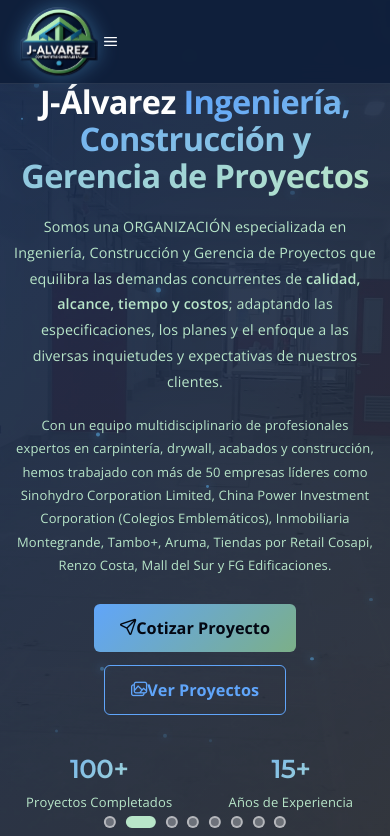
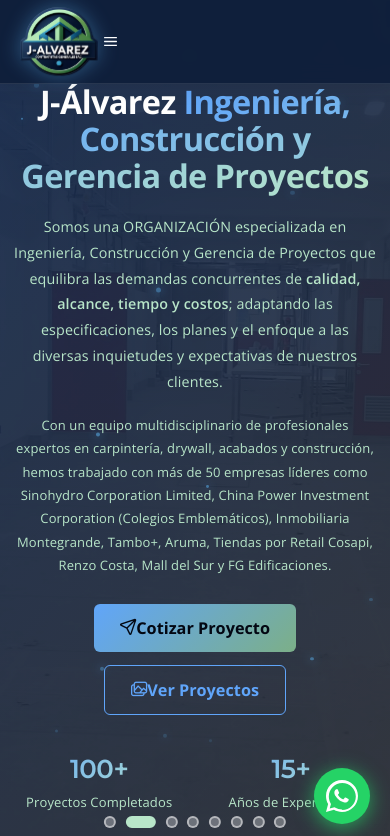
Before and after one commit to CAVIVANCOR/contratista-profesional, a React (Vite) app: page / in a window 390 px wide. Shown: the top 836 px of the page. Built offline with nearby package versions, Linux system fonts and the light colour scheme.

Commit message:
whatsapp

```diff
--- a/src/components/WhatsAppButton/WhatsAppButton.css
+++ b/src/components/WhatsAppButton/WhatsAppButton.css
@@ -1 +1,95 @@
-/* Estilos personalizados para WhatsApp flotante si es necesario */
+/* Botón flotante de WhatsApp */
+.whatsapp-float-button {
+  position: fixed;
+  bottom: 30px;
+  right: 30px;
+  width: 60px;
+  height: 60px;
+  background: #25D366;
+  border-radius: 50%;
+  display: flex;
+  align-items: center;
+  justify-content: center;
+  cursor: pointer;
+  box-shadow: 0 4px 12px rgba(37, 211, 102, 0.4);
+  transition: all 0.3s ease;
+  z-index: 1000;
+  animation: pulse 2s infinite;
+}
+
+.whatsapp-float-button:hover {
+  transform: scale(1.1);
+  box-shadow: 0 6px 20px rgba(37, 211, 102, 0.6);
+}
+
+.whatsapp-icon {
+  width: 35px;
+  height: 35px;
+  color: white;
+}
+
+.whatsapp-tooltip {
+  position: absolute;
+  right: 70px;
+  background: #128C7E;
+  color: white;
+  padding: 8px 16px;
+  border-radius: 8px;
+  white-space: nowrap;
+  font-size: 14px;
+  font-weight: 500;
+  box-shadow: 0 2px 8px rgba(0, 0, 0, 0.15);
+  animation: slideIn 0.3s ease;
+}
+
+.whatsapp-tooltip::after {
+  content: '';
+  position: absolute;
+  right: -8px;
+  top: 50%;
+  transform: translateY(-50%);
+  width: 0;
+  height: 0;
+  border-left: 8px solid #128C7E;
+  border-top: 8px solid transparent;
+  border-bottom: 8px solid transparent;
+}
+
+@keyframes pulse {
+  0%, 100% {
+    box-shadow: 0 4px 12px rgba(37, 211, 102, 0.4);
+  }
+  50% {
+    box-shadow: 0 4px 20px rgba(37, 211, 102, 0.7);
+  }
+}
+
+@keyframes slideIn {
+  from {
+    opacity: 0;
+    transform: translateX(10px);
+  }
+  to {
+    opacity: 1;
+    transform: translateX(0);
+  }
+}
+
+/* Responsive */
+@media (max-width: 768px) {
+  .whatsapp-float-button {
+    bottom: 20px;
+    right: 20px;
+    width: 56px;
+    height: 56px;
+  }
+
+  .whatsapp-icon {
+    width: 32px;
+    height: 32px;
+  }
+
+  .whatsapp-tooltip {
+    display: none;
+  }
+}
--- a/src/components/WhatsAppButton/WhatsAppButton.jsx
+++ b/src/components/WhatsAppButton/WhatsAppButton.jsx
@@ -1,19 +1,38 @@
-import { FloatingWhatsApp } from 'react-floating-whatsapp'
+import { useState } from 'react'
 import './WhatsAppButton.css'
 
 const WhatsAppButton = () => {
+  const [isHovered, setIsHovered] = useState(false)
+
+  const phoneNumber = '51947175210' // Sin el +
+  const message = encodeURIComponent('¡Hola! Me gustaría obtener más información sobre sus servicios.')
+  const whatsappUrl = `https://wa.me/${phoneNumber}?text=${message}`
+
+  const handleClick = () => {
+    window.open(whatsappUrl, '_blank')
+  }
+
   return (
-    <FloatingWhatsApp
-      phoneNumber="+51947175210"
-      accountName="J-Alvarez Contratistas"
-      statusMessage="En línea"
-      chatMessage="¡Hola! Bienvenido a J-Alvarez Contratistas Generales. ¿En qué podemos ayudarte?"
-      placeholder="Escribe tu mensaje..."
-      allowClickAway
-      notification
-      notificationDelay={60000}
-      avatar="/images/logos/LogoJAlvarezOK.png"
-    />
+    <div
+      className="whatsapp-float-button"
+      onClick={handleClick}
+      onMouseEnter={() => setIsHovered(true)}
+      onMouseLeave={() => setIsHovered(false)}
+      title="Chatea con nosotros por WhatsApp"
+    >
+      <svg
+        viewBox="0 0 32 32"
+        className="whatsapp-icon"
+        fill="currentColor"
+      >
+        <path d="M16 0c-8.837 0-16 7.163-16 16 0 2.825 0.737 5.607 2.137 8.048l-2.137 7.952 7.933-2.127c2.42 1.37 5.173 2.127 8.067 2.127 8.837 0 16-7.163 16-16s-7.163-16-16-16zM16 29.467c-2.482 0-4.908-0.646-7.07-1.87l-0.507-0.292-4.713 1.262 1.262-4.669-0.292-0.508c-1.207-2.100-1.847-4.507-1.847-6.924 0-7.435 6.050-13.485 13.485-13.485s13.485 6.050 13.485 13.485c0 7.435-6.050 13.485-13.485 13.485zM21.960 18.735c-0.353-0.177-2.085-1.030-2.408-1.147-0.323-0.118-0.558-0.177-0.793 0.177s-0.912 1.147-1.117 1.383c-0.205 0.235-0.41 0.265-0.763 0.088s-1.487-0.548-2.833-1.748c-1.048-0.935-1.755-2.090-1.96-2.443s-0.022-0.543 0.155-0.718c0.159-0.159 0.353-0.41 0.53-0.617s0.235-0.353 0.353-0.587c0.118-0.235 0.059-0.44-0.029-0.617s-0.793-1.913-1.088-2.618c-0.287-0.687-0.578-0.593-0.793-0.605-0.205-0.010-0.44-0.012-0.675-0.012s-0.617 0.088-0.94 0.44c-0.323 0.353-1.235 1.207-1.235 2.943s1.265 3.413 1.44 3.648c0.177 0.235 2.465 3.825 6.015 5.305 0.84 0.353 1.495 0.563 2.007 0.72 0.847 0.267 1.618 0.229 2.227 0.139 0.679-0.102 2.085-0.852 2.38-1.675s0.295-1.528 0.207-1.675c-0.088-0.147-0.323-0.235-0.675-0.412z"></path>
+      </svg>
+      {isHovered && (
+        <span className="whatsapp-tooltip">
+          Chatea con nosotros
+        </span>
+      )}
+    </div>
   )
 }
 
```
